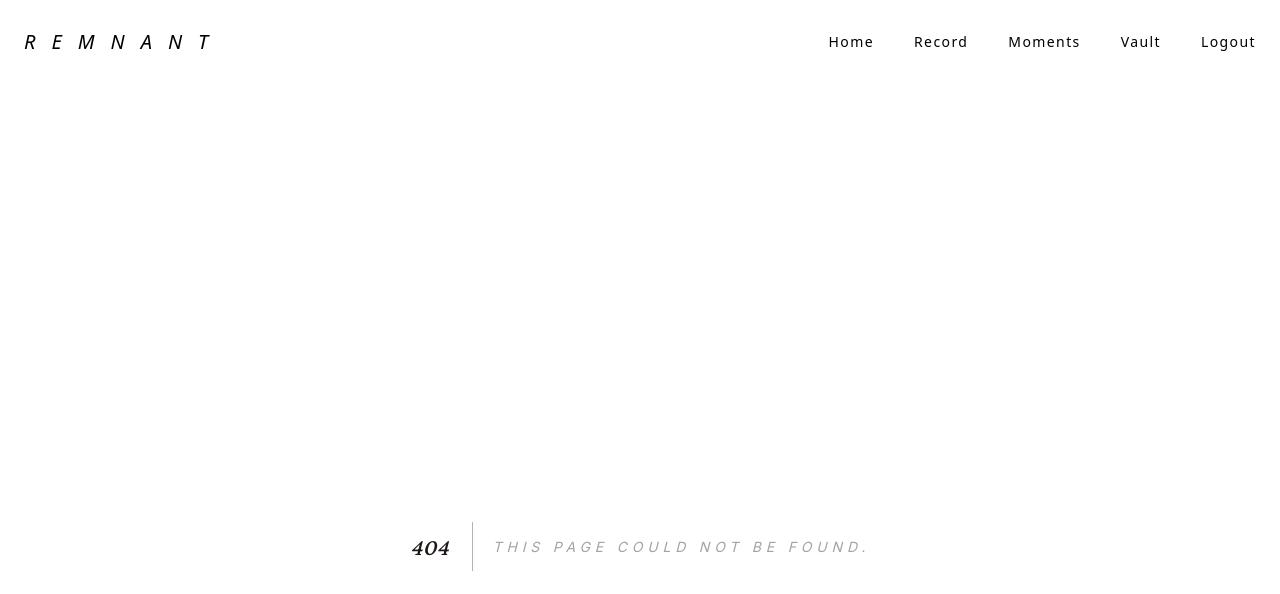
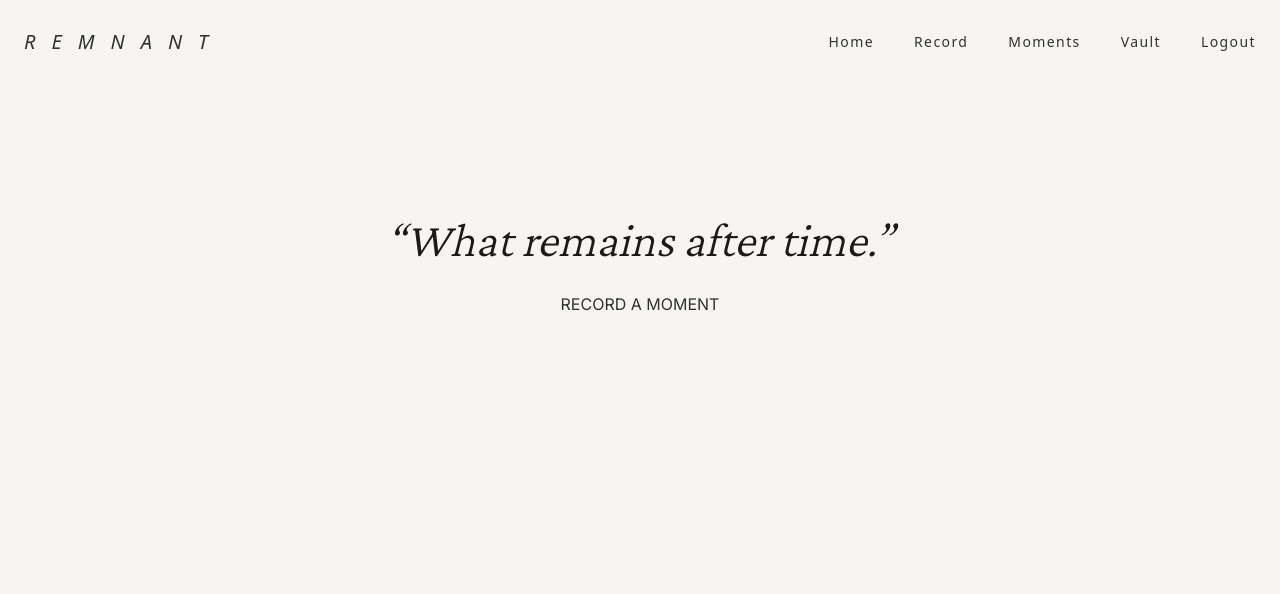
Before and after one commit to alisonsunn/Remnant, a Next.js app in the folder frontend/: page /home in a window 1280 px wide. Before the commit this address had no page. Shown: the top 594 px of the page. Built offline with nearby package versions, Linux system fonts and the light colour scheme.

Commit message:
implemented home page (#14)
Co-authored-by: Alison Sun <alisonsun@Alisons-MacBook-Pro.local>

```diff
--- /dev/null
+++ b/frontend/app/home/page.tsx
@@ -0,0 +1,18 @@
+"use client";
+
+import { useRouter } from "next/navigation";
+
+export default function Home() {
+  const router = useRouter();
+  return (
+    <section className="flex flex-col items-center justify-center mt-30">
+      <h1 className="text-center">“What remains after time.”</h1>
+      <button
+        className="submit-button submit-button--dark"
+        onClick={() => router.push("/record")}
+      >
+        RECORD A MOMENT
+      </button>
+    </section>
+  );
+}
```
